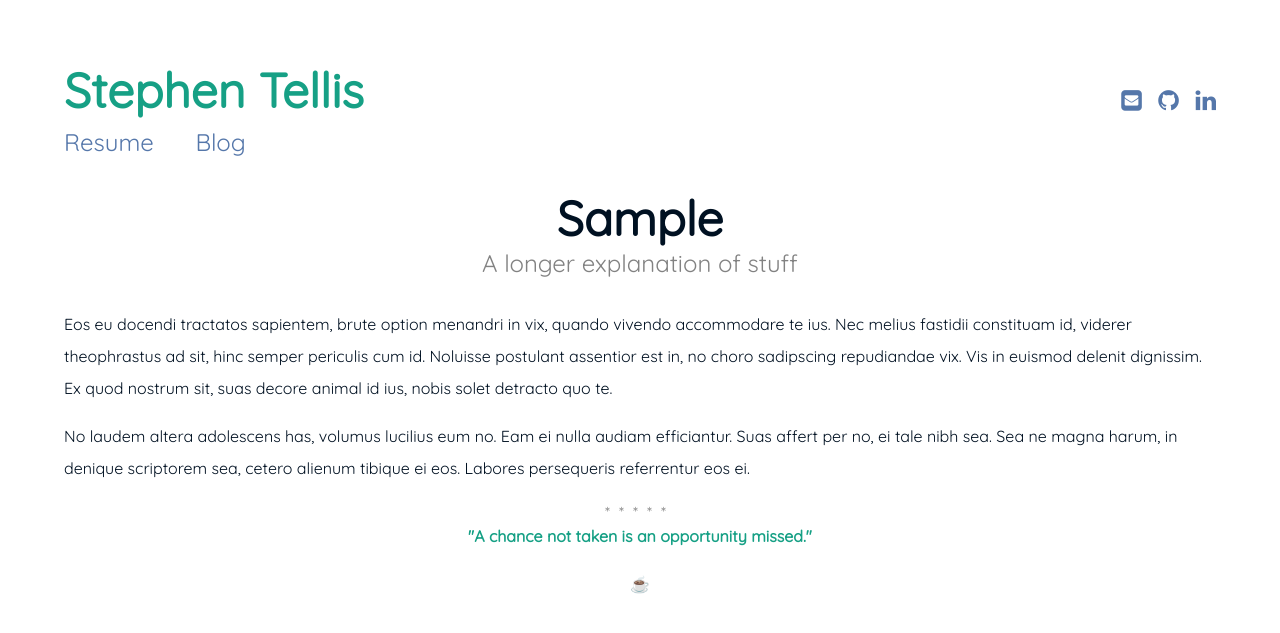
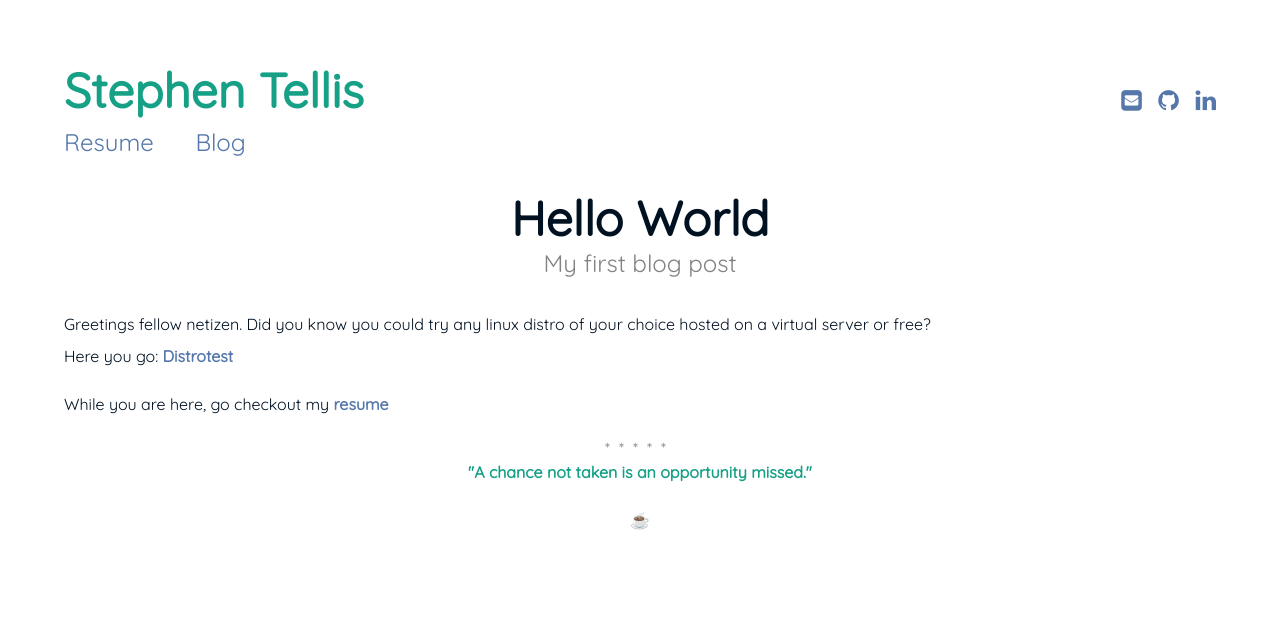
Before and after one commit to Stephen-Tellis/home, a Jekyll site: the page built from _posts/2016-05-20-my-example-post.md, in a window 1280 px wide. Shown: the top 633 px of the page. Built offline with Jekyll 4.4.1, drawn with Linux system fonts in a browser that asks for light colours.

Commit message:
Update 2016-05-20-my-example-post.md

```diff
--- a/_posts/2016-05-20-my-example-post.md
+++ b/_posts/2016-05-20-my-example-post.md
@@ -1,16 +1,17 @@
 ---
 layout: page
-title:  "Sample"
-subtitle: "A longer explanation of stuff"
-date:   2016-05-20 21:21:21 +0530
+title:  "Hello World"
+subtitle: "My first blog post"
+date:   2020-06-24 21:21:21 +0530
 categories: ["general"]
 ---
 
-Eos eu docendi tractatos sapientem, brute option menandri in vix, quando vivendo accommodare te ius. Nec melius fastidii constituam id, viderer theophrastus ad sit, hinc semper periculis cum id. Noluisse postulant assentior est in, no choro sadipscing repudiandae vix. Vis in euismod delenit dignissim. Ex quod nostrum sit, suas decore animal id ius, nobis solet detracto quo te.
+Greetings fellow netizen. Did you know you could try any linux distro of your choice hosted on a virtual server or free?
+Here you go: [Distrotest](https://distrotest.net/ "Go to Distrotest.net")
+
+While you are here, go checkout my [resume](https://stephen-tellis.github.io/resume/resume "Stephen Loves to work")
 
 {% comment %}
 Might you have an include in your theme? Why not try it here!
 {% include my-themes-great-include.html %}
 {% endcomment %}
-
-No laudem altera adolescens has, volumus lucilius eum no. Eam ei nulla audiam efficiantur. Suas affert per no, ei tale nibh sea. Sea ne magna harum, in denique scriptorem sea, cetero alienum tibique ei eos. Labores persequeris referrentur eos ei.
```
